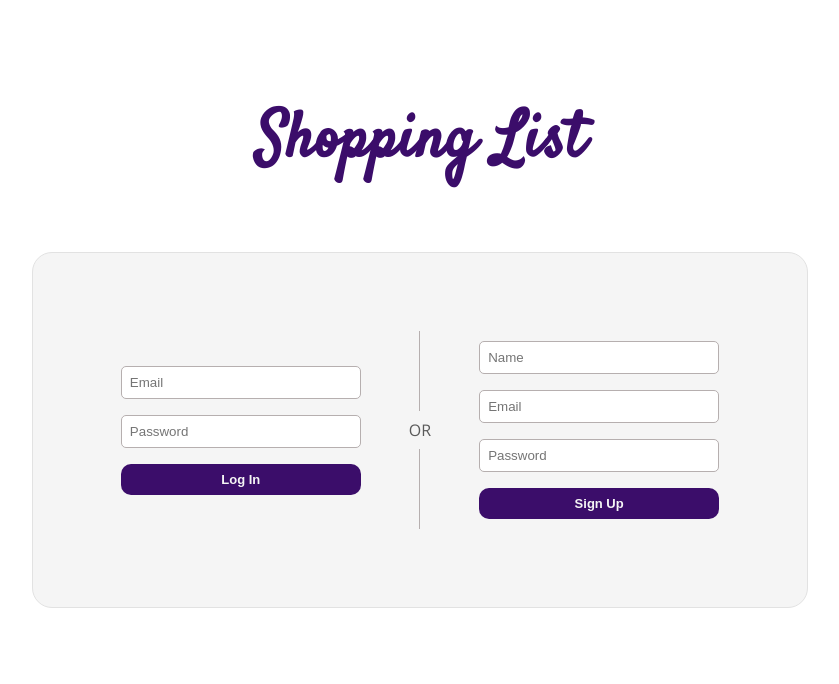
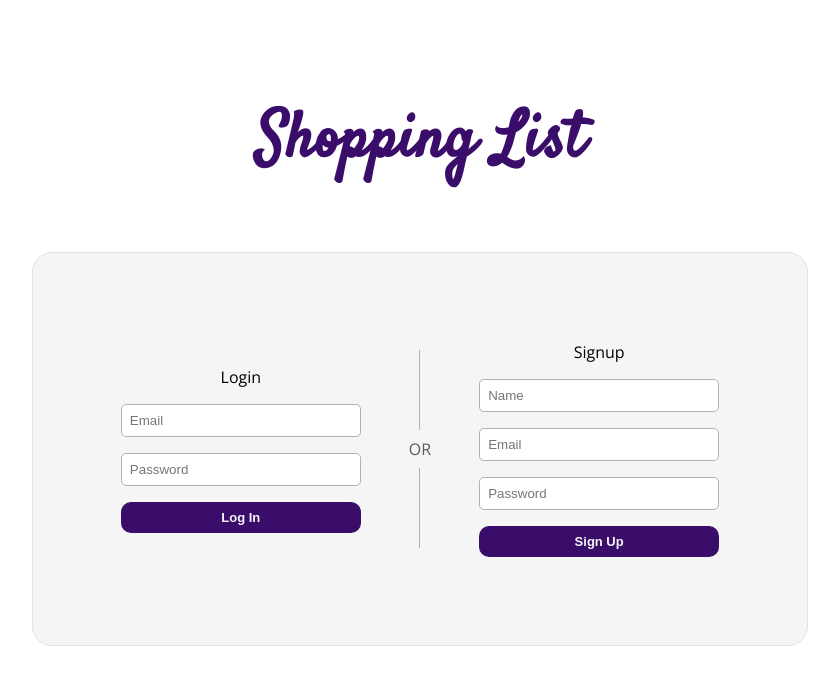
Before and after one commit to SAMURAii-7/shopping-list, a React (Create React App) app in the folder client/: page / in a window 1280 px wide. Shown: the top 684 px of the page, without its empty margins (220-1059 px from the left). Built offline with nearby package versions, Linux system fonts and the light colour scheme.

Commit message:
add title login page

```diff
--- a/client/src/pages/Home.jsx
+++ b/client/src/pages/Home.jsx
@@ -67,6 +67,7 @@ function Home({ getUserDetails }) {
                         className="loginForm"
                         onSubmit={(e) => handleLoginSubmit(e)}
                     >
+                        <p>Login</p>
                         <input
                             placeholder="Email"
                             onChange={(e) => handleLoginChange(e)}
@@ -96,6 +97,7 @@ function Home({ getUserDetails }) {
                         className="signupForm"
                         onSubmit={(e) => handleSignupSubmit(e)}
                     >
+                        <p>Signup</p>
                         <input
                             placeholder="Name"
                             onChange={(e) => handleSignupChange(e)}
```
